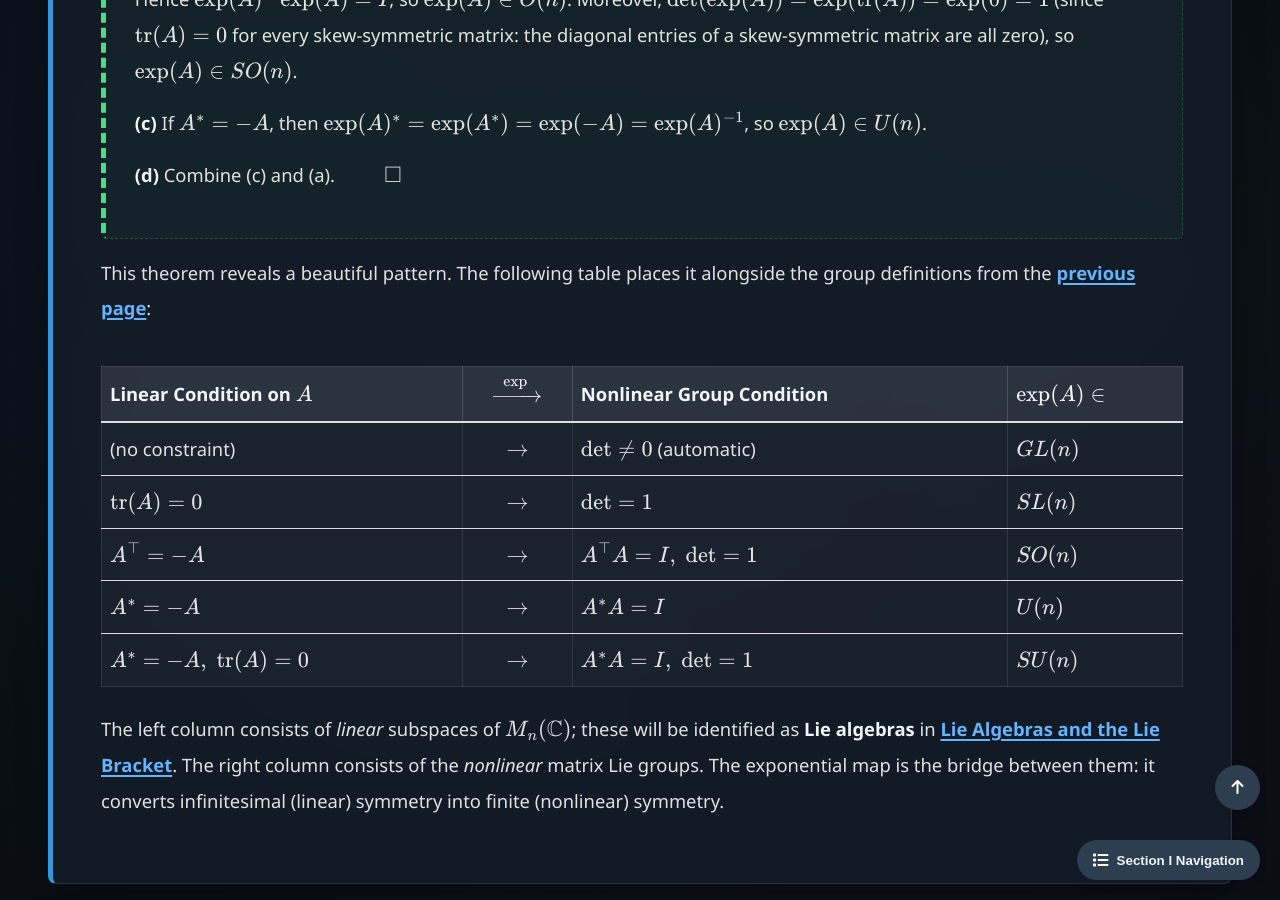
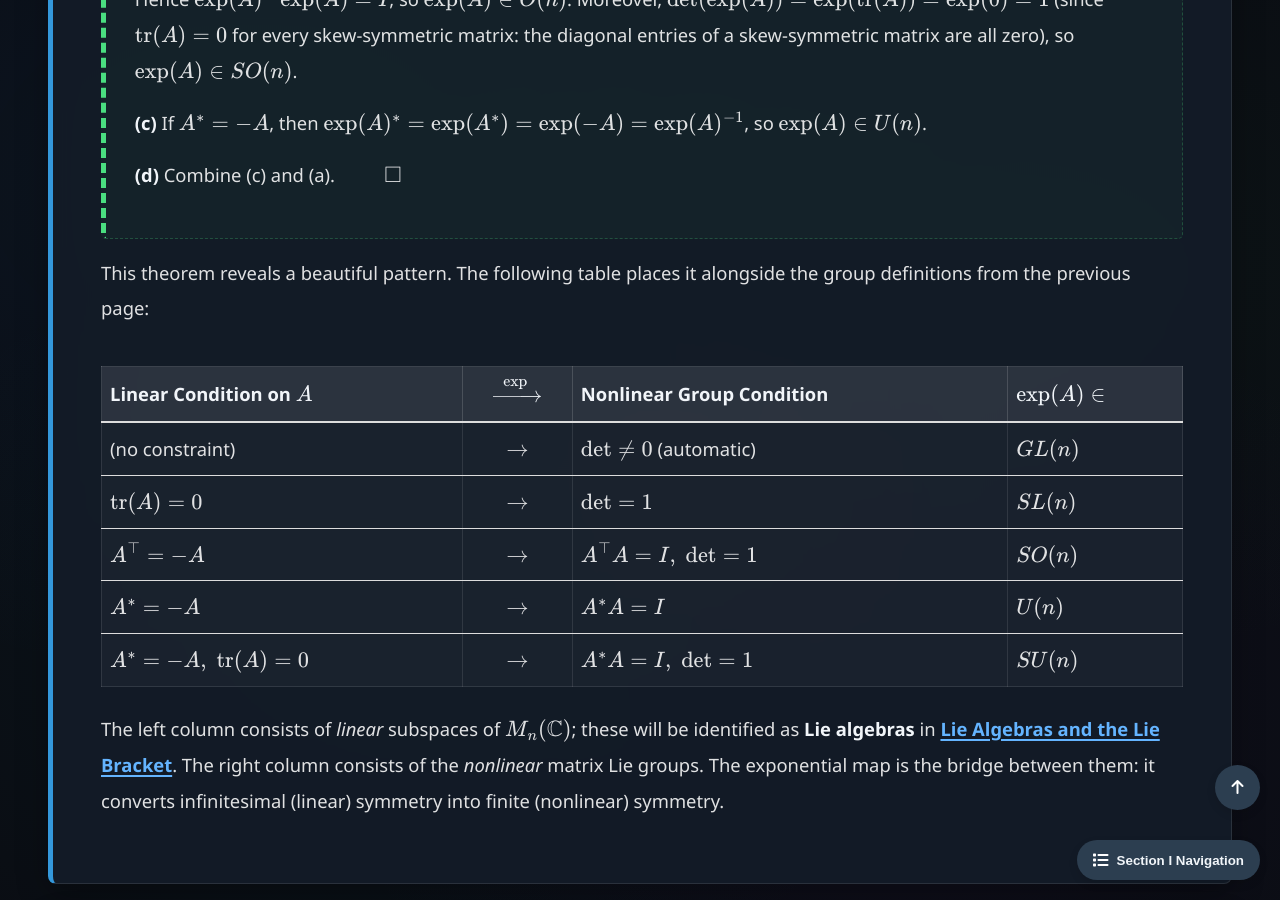
Before and after one commit to Yusukey01/yusukey01.github.io, a Jekyll site: the page built from Mathematics/Linear_algebra/matrix_exponential.html, in a window 1280 px wide and 900 px high, scrolled down 5503 px. Built offline with Jekyll 4.4.1, drawn with Linux system fonts in a browser that asks for light colours; some of the changed text lies outside the part shown.

Commit message:
refined details

```diff
--- a/Mathematics/Linear_algebra/matrix_exponential.html
+++ b/Mathematics/Linear_algebra/matrix_exponential.html
@@ -263,8 +263,7 @@ noindex: true
 
                 <p>
                     This theorem reveals a beautiful pattern. The following table places it alongside the
-                    group definitions from the
-                    <a href="lie_groups.html"><strong>previous page</strong></a>:
+                    group definitions from the previous page:
                 </p>
 
                 <div style="overflow-x: auto;">
@@ -354,7 +353,7 @@ noindex: true
                     \end{align*}
                     \]
                     This is precisely the <strong>2D rotation matrix</strong> \(R_\theta\) encountered
-                    at the very beginning of our study of <a href="orthogonality.html"><strong>orthogonal matrices </strong></a> — now derived
+                    at the very beginning of our study of <a href="orthogonality.html"><strong>orthogonal matrices</strong></a> — now derived
                     from first principles via the exponential map.
                     The exponential map establishes a surjective homomorphism \((\mathbb{R}, +) \to SO(2)\),
                     \(\theta \mapsto \exp(\theta J)\), with kernel \(2\pi\mathbb{Z}\). By the
```
Also changed, not shown: other parts of Mathematics/Linear_algebra/matrix_exponential.html (+1 -2 lines).
